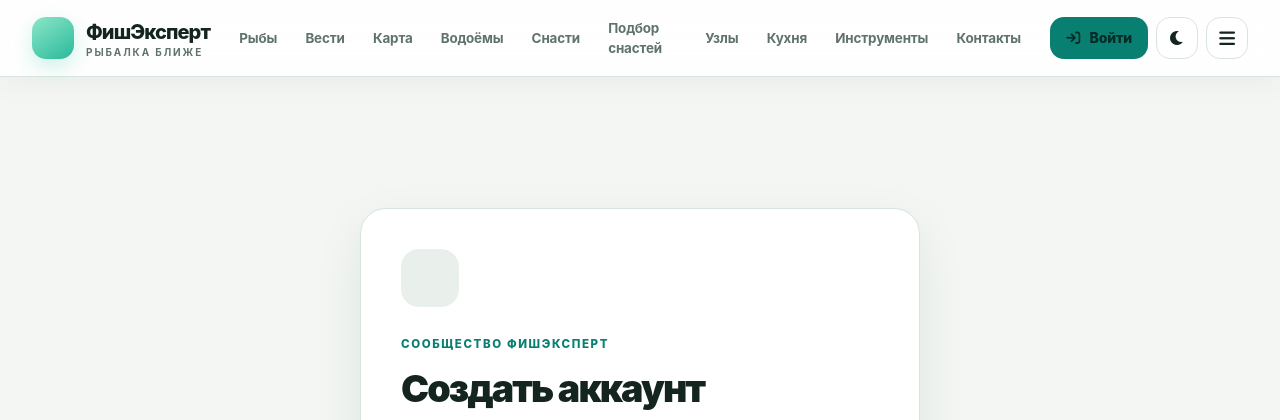
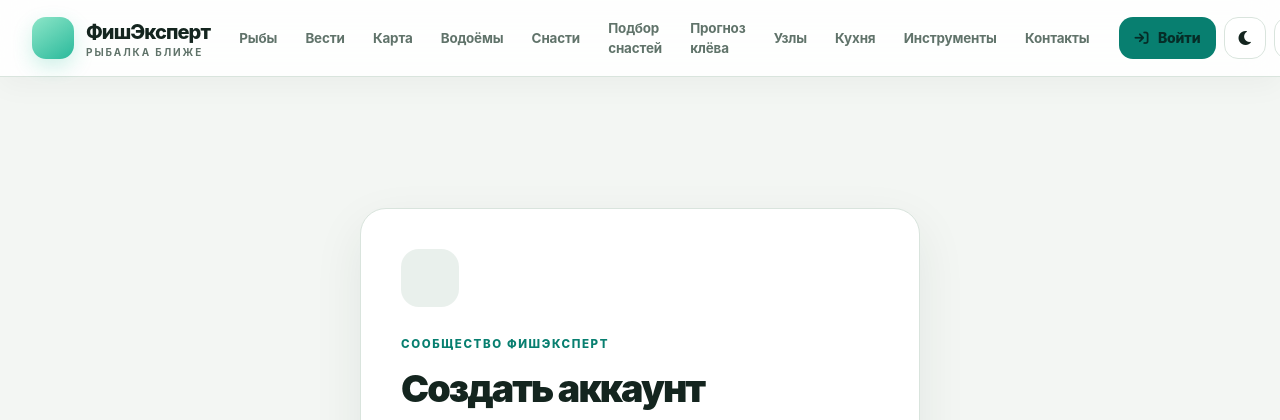
Before and after one commit to kirsanovalexey2011-source/FisherPro1111, a Flask app: page /register in a window 1280 px wide. Shown: the top 420 px of the page. Run offline with Flask 3, Linux system fonts and the light colour scheme.

Commit message:
Add bite forecast navigation

```diff
--- a/templates/base.html
+++ b/templates/base.html
@@ -42,6 +42,7 @@
                     <a href="{{ url_for('waters') }}" class="fe-nav-link">Водоёмы</a>
                     <a href="{{ url_for('tackle') }}" class="fe-nav-link">Снасти</a>
                     <a href="{{ url_for('gear_advisor') }}" class="fe-nav-link">Подбор снастей</a>
+                    <a href="{{ url_for('bite_forecast') }}" class="fe-nav-link">Прогноз клёва</a>
                     <a href="{{ url_for('knots') }}" class="fe-nav-link">Узлы</a>
                     <a href="{{ url_for('recipes') }}" class="fe-nav-link">Кухня</a>
                     <a href="{{ url_for('tools') }}" class="fe-nav-link">Инструменты</a>
@@ -83,6 +84,7 @@
                 <a href="{{ url_for('waters') }}" class="rounded-xl px-3 py-3 hover:bg-black/5 dark:hover:bg-white/5">Водоёмы</a>
                 <a href="{{ url_for('tackle') }}" class="rounded-xl px-3 py-3 hover:bg-black/5 dark:hover:bg-white/5">Снасти</a>
                 <a href="{{ url_for('gear_advisor') }}" class="rounded-xl px-3 py-3 hover:bg-black/5 dark:hover:bg-white/5">Подбор снастей</a>
+                <a href="{{ url_for('bite_forecast') }}" class="rounded-xl px-3 py-3 hover:bg-black/5 dark:hover:bg-white/5">Прогноз клёва</a>
                 <a href="{{ url_for('knots') }}" class="rounded-xl px-3 py-3 hover:bg-black/5 dark:hover:bg-white/5">Узлы</a>
                 <a href="{{ url_for('recipes') }}" class="rounded-xl px-3 py-3 hover:bg-black/5 dark:hover:bg-white/5">Кухня</a>
                 <a href="{{ url_for('tools') }}" class="rounded-xl px-3 py-3 hover:bg-black/5 dark:hover:bg-white/5">Инструменты</a>
```
